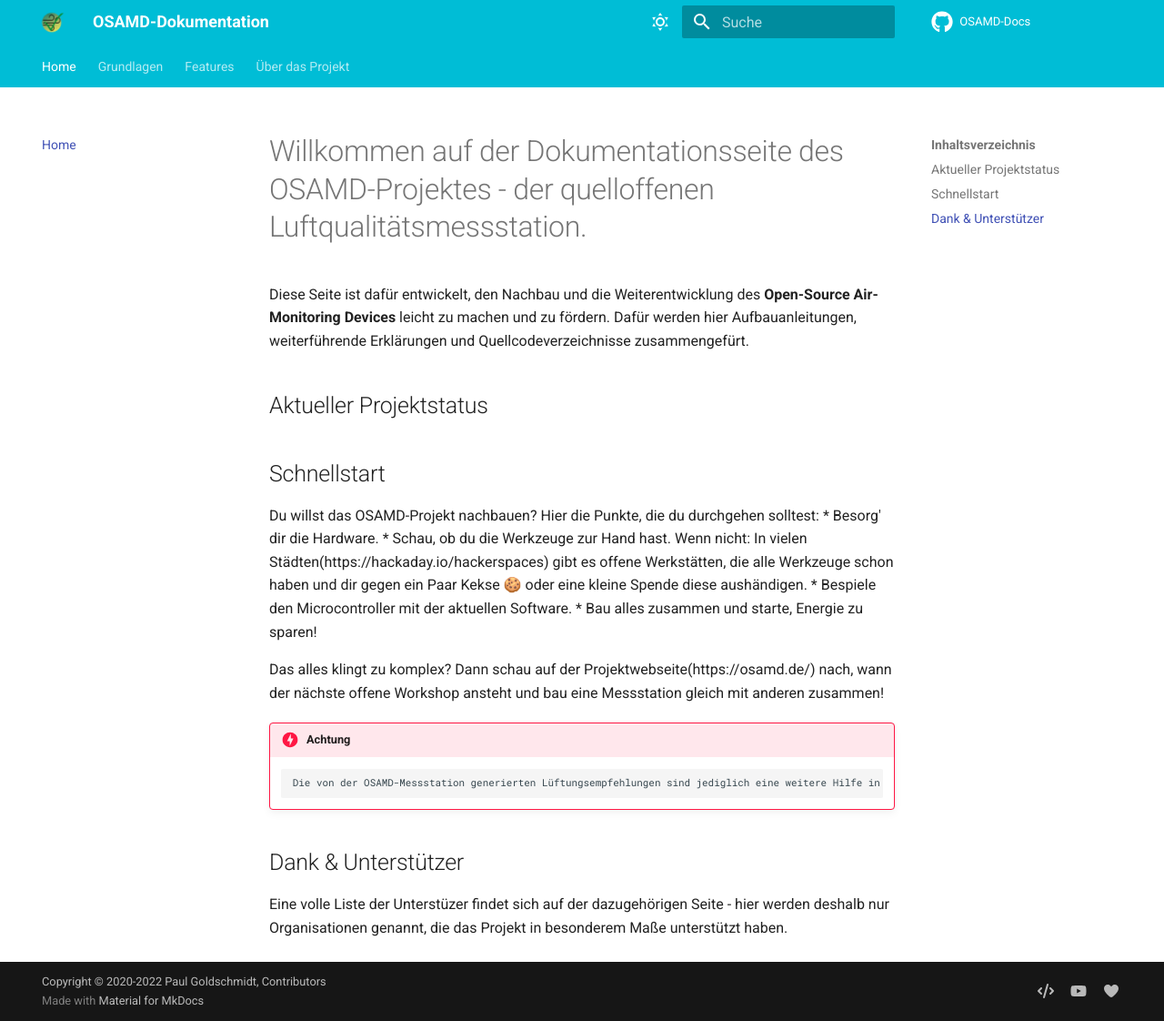
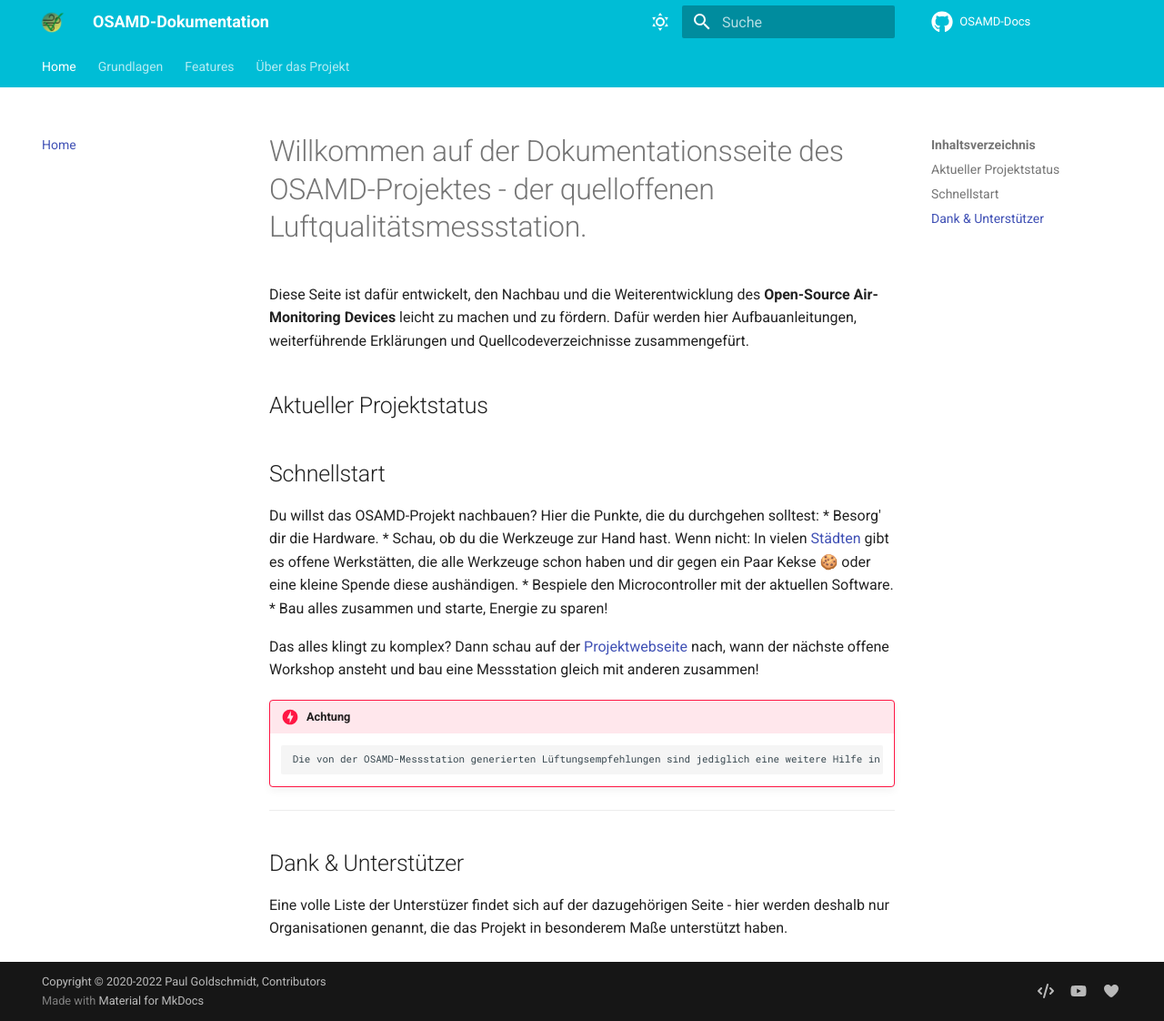
Before and after one commit to esportheidelberg/ESHD-Docs, an MkDocs documentation site: the page built from docs/index.md, in a window 1280 px wide and 1122 px high. Shown: the whole window at 91% size. Built offline with MkDocs 1.6.1 and Material for MkDocs 9.7.7, drawn with Linux system fonts in a browser that asks for light colours; comment, search, counter and statistics services are not loaded.

Commit message:
Fixed Links, added Danger-Info

```diff
--- a/docs/index.md
+++ b/docs/index.md
@@ -7,14 +7,15 @@ Diese Seite ist dafür entwickelt, den Nachbau und die Weiterentwicklung des **O
 ## Schnellstart
 Du willst das OSAMD-Projekt nachbauen? Hier die Punkte, die du durchgehen solltest:
 * Besorg' dir die Hardware.
-* Schau, ob du die Werkzeuge zur Hand hast. Wenn nicht: In vielen Städten(https://hackaday.io/hackerspaces) gibt es offene Werkstätten, die alle Werkzeuge schon haben und dir gegen ein Paar Kekse 🍪 oder eine kleine Spende diese aushändigen.
+* Schau, ob du die Werkzeuge zur Hand hast. Wenn nicht: In vielen [Städten](https://hackaday.io/hackerspaces) gibt es offene Werkstätten, die alle Werkzeuge schon haben und dir gegen ein Paar Kekse 🍪 oder eine kleine Spende diese aushändigen.
 * Bespiele den Microcontroller mit der aktuellen Software.
 * Bau alles zusammen und starte, Energie zu sparen!
 
-Das alles klingt zu komplex? Dann schau auf der Projektwebseite(https://osamd.de/) nach, wann der nächste offene Workshop ansteht und bau eine Messstation gleich mit anderen zusammen!
+Das alles klingt zu komplex? Dann schau auf der [Projektwebseite](https://osamd.de/) nach, wann der nächste offene Workshop ansteht und bau eine Messstation gleich mit anderen zusammen!
 
 !!! danger "Achtung"
         Die von der OSAMD-Messstation generierten Lüftungsempfehlungen sind jediglich eine weitere Hilfe in der Entscheidungsfindung, ob es sinnvoll ist zu lüften und sollten nicht als einziger Faktor in der Entscheidung genommen werden. Aufgrund des Messprinzipes können manche gefährlichen Stoffe in der Luft nicht detektiert werden.
+---
 
 ## Dank & Unterstützer
 Eine volle Liste der Unterstüzer findet sich auf der dazugehörigen Seite - hier werden deshalb nur Organisationen genannt, die das Projekt in besonderem Maße unterstützt haben.
```
Also changed, not shown: site/index.html, site/search/search_index.json, 1 other file.
